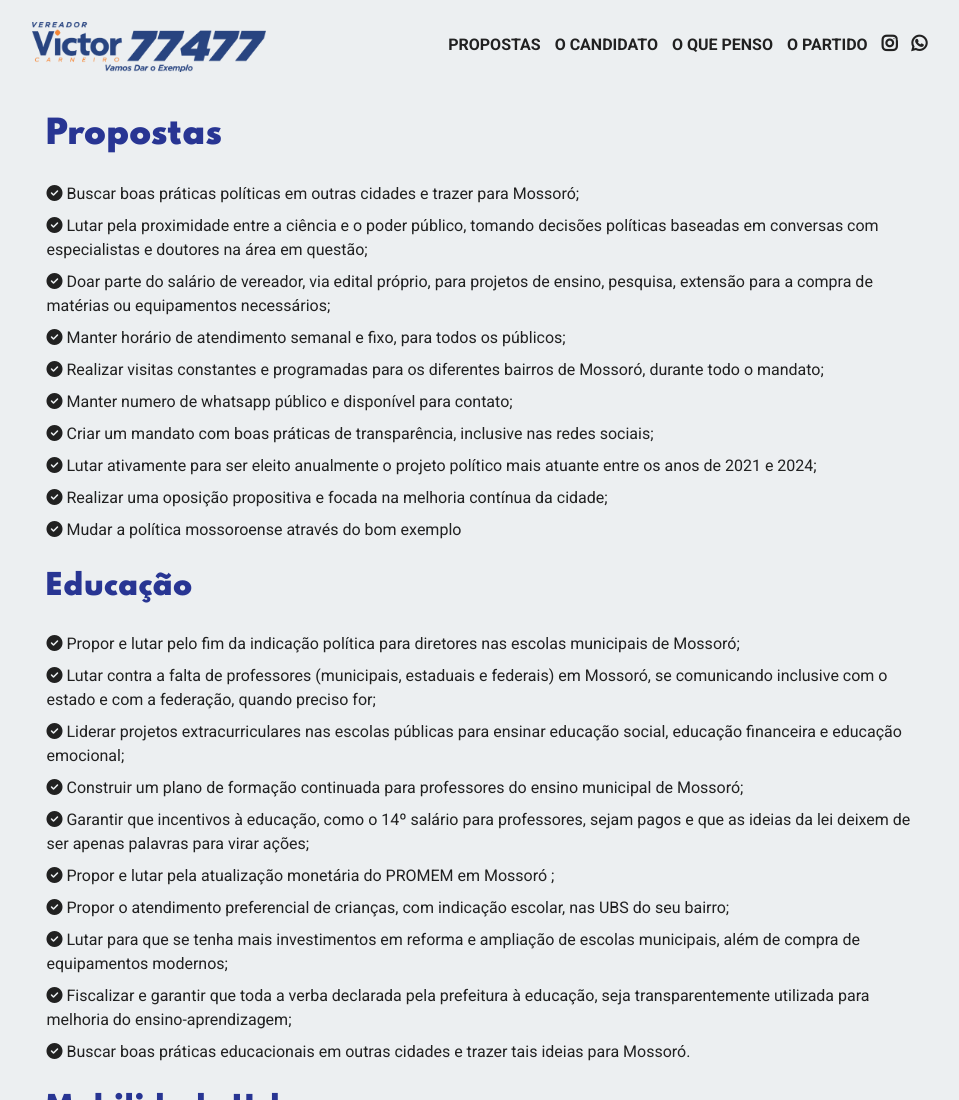
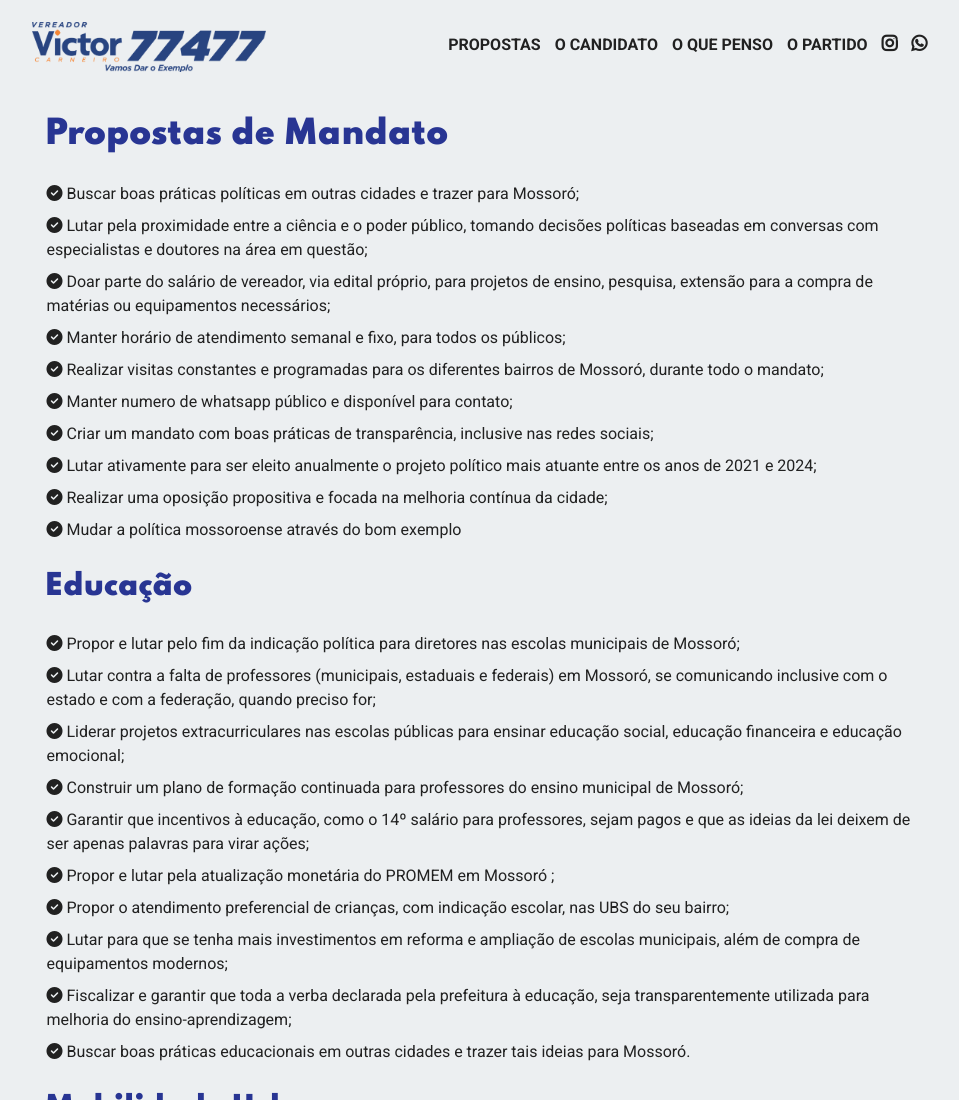
Before and after one commit to jkayoss/landingvictorcarneiro, a plain HTML site: page propostas.html in a window 1280 px wide. Shown: the top 1100 px of the page, without its empty margins (158-1117 px from the left). Drawn offline with Linux system fonts and the light colour scheme.

Commit message:
Update propostas.html

```diff
--- a/propostas.html
+++ b/propostas.html
@@ -52,7 +52,7 @@
     <section id="ideias">
         <div class="container">
             <div class="propostas">
-            <h1>Propostas</h1>
+            <h1>Propostas de Mandato</h1>
             <p><i class="fas fa-check-circle"></i> Buscar boas práticas políticas em outras cidades e trazer para Mossoró; </p>
             <p><i class="fas fa-check-circle"></i> Lutar pela proximidade entre a ciência e o poder público, tomando decisões políticas baseadas em conversas com especialistas e doutores na área em questão; </p>
             <p><i class="fas fa-check-circle"></i> Doar parte do salário de vereador, via edital próprio, para projetos de ensino, pesquisa, extensão para a compra de matérias ou equipamentos necessários; </p>
```
